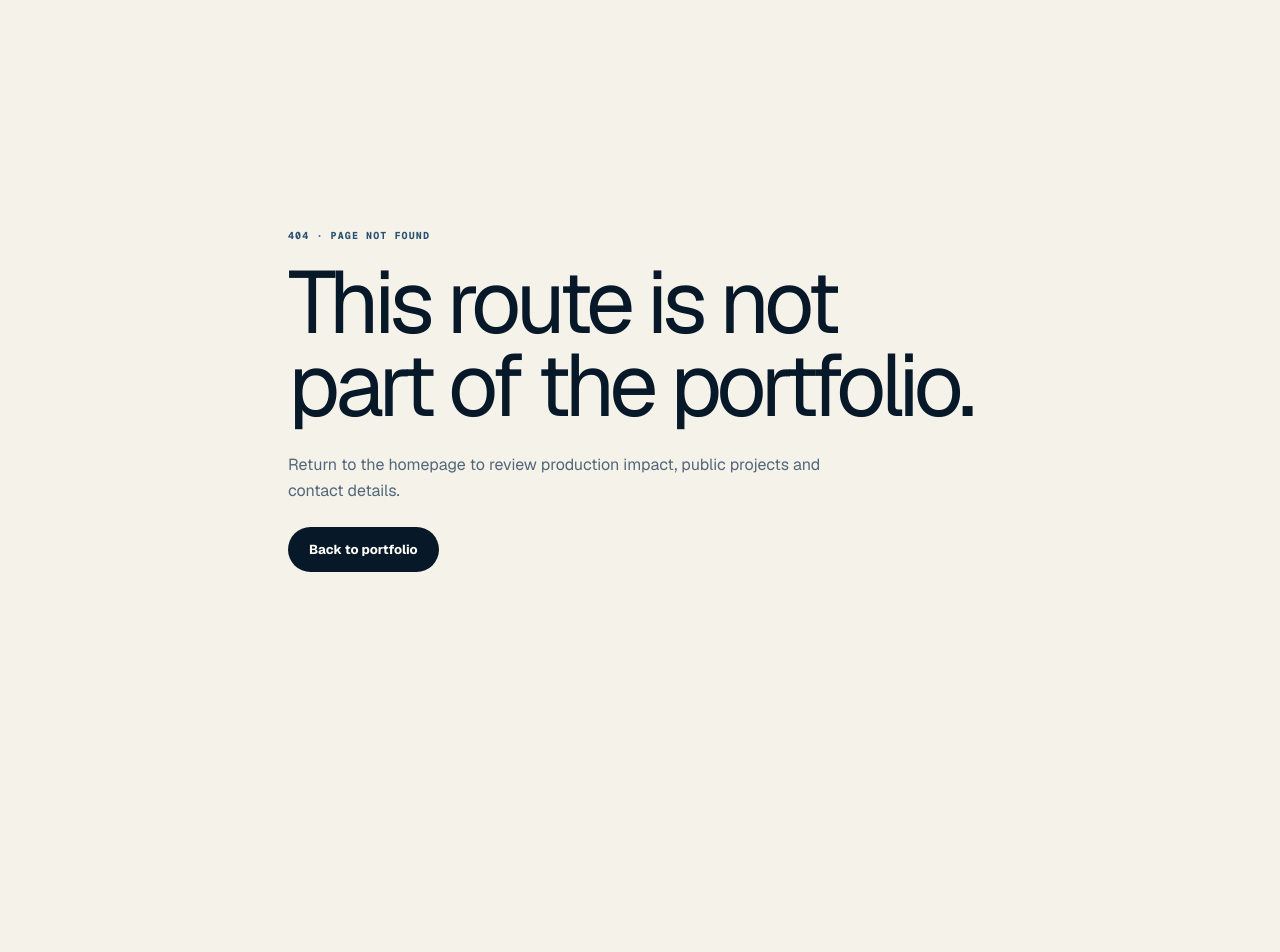
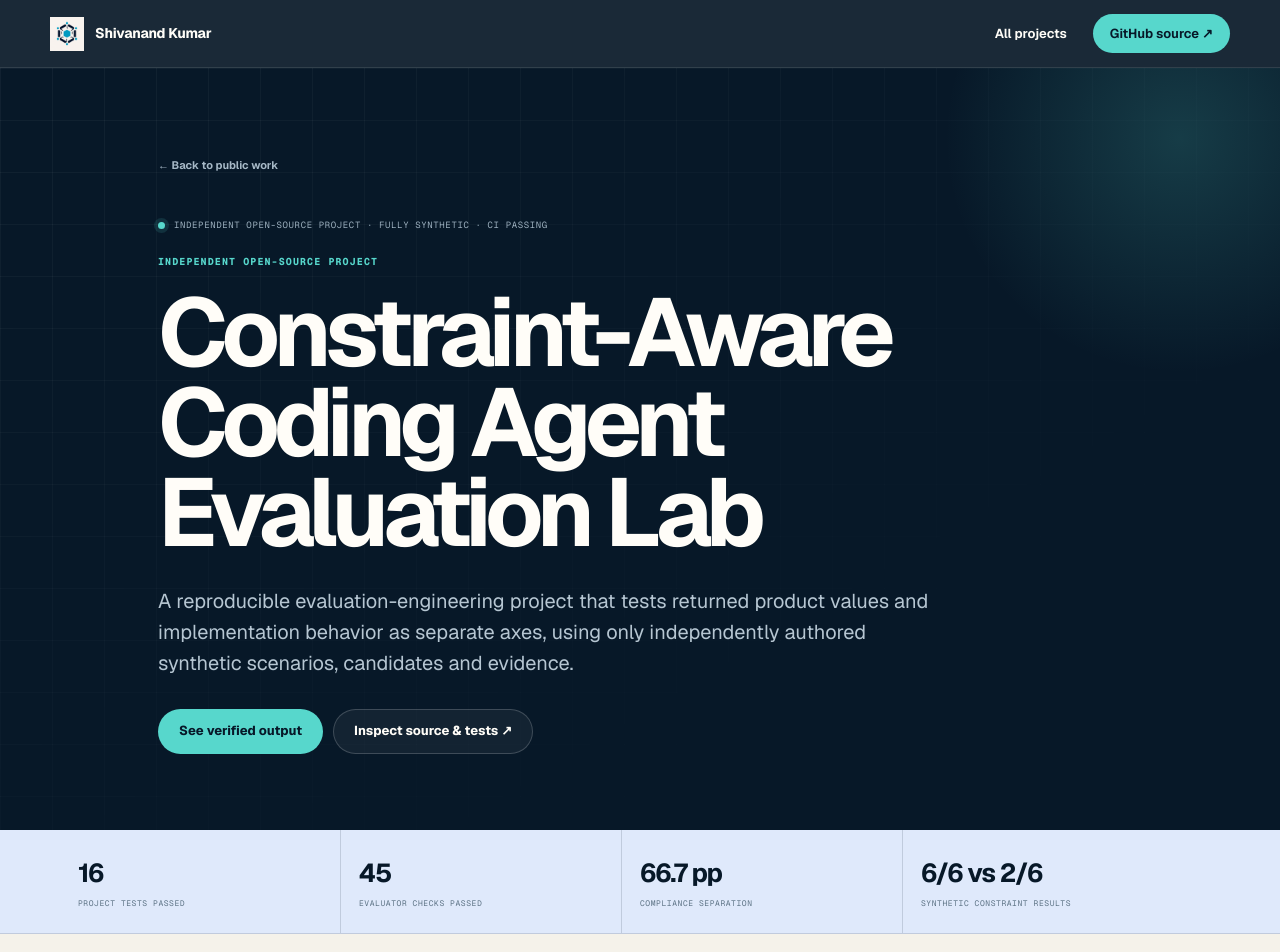
Before and after one commit to omni-shiva/shivanand-portfolio, a Next.js app: page /projects/constraint-aware-coding-agent-evals in a window 1280 px wide. Before the commit this address had no page. Shown: the top 952 px of the page. Before the commit the page ends 800 px from the top, so only its background shows below. Built offline with nearby package versions, Linux system fonts and the light colour scheme.

Commit message:
Add constraint-aware evaluation project

```diff
--- a/app/globals.css
+++ b/app/globals.css
@@ -477,7 +477,7 @@ nav a {
 .project-grid {
   display: grid;
   gap: 16px;
-  grid-template-columns: repeat(2, minmax(0, 1fr));
+  grid-template-columns: repeat(3, minmax(0, 1fr));
   margin-top: 34px;
 }
 
--- a/app/layout.tsx
+++ b/app/layout.tsx
@@ -42,6 +42,8 @@ export const metadata: Metadata = {
     "PySpark",
     "RAG",
     "LLM Evaluation",
+    "AI Evaluation",
+    "Coding Agent Evaluation",
     "Data Engineering",
     "Bengaluru India",
   ],
--- a/app/page.tsx
+++ b/app/page.tsx
@@ -260,8 +260,8 @@ export default function Home() {
               <h2>Don&apos;t just read the claims. Inspect the work.</h2>
             </div>
             <p>
-              Two reproducible projects built with synthetic data, versioned evaluation and clear
-              human-review boundaries. Each case study links to output, source, tests,
+              Three reproducible projects built with synthetic data, versioned evaluation and clear
+              scope boundaries. Each case study links to output, source, tests,
               architecture and disclosed limitations.
             </p>
           </div>
@@ -303,7 +303,7 @@ export default function Home() {
           </div>
 
           <p className="project-boundary-note">
-            These are independent public implementations—not employer systems. They contain no
+            These are independent public implementations, not employer systems. They contain no
             employer code, data, configuration or confidential architecture.
           </p>
         </div>
@@ -389,7 +389,7 @@ export default function Home() {
           </div>
 
           <a className="project-note" href="#projects">
-            <span>Public portfolio · 2 verified projects</span>
+            <span>Public portfolio · 3 verified projects</span>
             <strong>Open the case studies, outputs, tests and source →</strong>
           </a>
         </aside>
--- a/app/projects/ProjectDetail.tsx
+++ b/app/projects/ProjectDetail.tsx
@@ -1,3 +1,5 @@
+/* eslint-disable @next/next/no-img-element */
+
 import Link from "next/link";
 import type { PortfolioProject } from "./project-data";
 
@@ -25,7 +27,7 @@ export default function ProjectDetail({ project }: { project: PortfolioProject }
       />
       <header className="site-header project-site-header">
         <Link className="brand" href="/" aria-label="Shivanand Kumar portfolio home">
-          <span className="brand-mark">SK</span>
+          <img className="brand-mark" src="/shivanand-logo-180.png" alt="" />
           <span>Shivanand Kumar</span>
         </Link>
         <nav aria-label="Project navigation">
@@ -43,7 +45,7 @@ export default function ProjectDetail({ project }: { project: PortfolioProject }
             ← Back to public work
           </Link>
           <p className="project-status">
-            <span /> Independent build · Synthetic data · CI passing
+            <span /> {project.statusLabel}
           </p>
           <p className="section-kicker">{project.cardLabel}</p>
           <h1>{project.title}</h1>
@@ -109,6 +111,11 @@ export default function ProjectDetail({ project }: { project: PortfolioProject }
               <a href={project.evaluationUrl} target="_blank" rel="noreferrer">
                 Evaluation design ↗
               </a>
+              {project.reportUrl ? (
+                <a href={project.reportUrl} target="_blank" rel="noreferrer">
+                  Verified report ↗
+                </a>
+              ) : null}
               <a href={project.ciUrl} target="_blank" rel="noreferrer">
                 Passing CI ↗
               </a>
--- /dev/null
+++ b/app/projects/constraint-aware-coding-agent-evals/page.tsx
@@ -0,0 +1,30 @@
+import type { Metadata } from "next";
+import ProjectDetail from "../ProjectDetail";
+import { projectsBySlug } from "../project-data";
+
+const project = projectsBySlug["constraint-aware-coding-agent-evals"];
+const metaDescription =
+  "Independent Open-Source Project: a fully synthetic Python evaluation lab separating functional correctness from six runtime behavior constraints with reproducible evidence.";
+
+export const metadata: Metadata = {
+  title: `${project.title} | Shivanand Kumar`,
+  description: metaDescription,
+  alternates: { canonical: `/projects/${project.slug}/` },
+  openGraph: {
+    title: `${project.title} | Shivanand Kumar`,
+    description: metaDescription,
+    url: `https://shivanandkumar.in/projects/${project.slug}/`,
+    type: "website",
+    images: [],
+  },
+  twitter: {
+    card: "summary",
+    title: `${project.title} | Shivanand Kumar`,
+    description: metaDescription,
+    images: [],
+  },
+};
+
+export default function ConstraintAwareCodingAgentEvalsPage() {
+  return <ProjectDetail project={project} />;
+}
--- a/app/projects/project-data.ts
+++ b/app/projects/project-data.ts
@@ -2,10 +2,13 @@ const repositoryBase =
   "https://github.com/omni-shiva/shiva-applied-agentic/tree/main/projects";
 const repositoryFileBase =
   "https://github.com/omni-shiva/shiva-applied-agentic/blob/main/projects";
+const constraintEvalRepository =
+  "https://github.com/omni-shiva/constraint-aware-coding-agent-evals";
 
 export type PortfolioProject = {
   slug: string;
   cardLabel: string;
+  statusLabel: string;
   title: string;
   summary: string;
   outputHeadline: string;
@@ -24,6 +27,7 @@ export type PortfolioProject = {
   readmeUrl: string;
   architectureUrl: string;
   evaluationUrl: string;
+  reportUrl?: string;
   ciUrl: string;
   nextProject: { title: string; href: string };
 };
@@ -32,6 +36,7 @@ export const projects: PortfolioProject[] = [
   {
     slug: "data-platform-reliability-agent",
     cardLabel: "Data platform · Agentic AI",
+    statusLabel: "Independent build · Synthetic data · CI passing",
     title: "Data Platform Reliability Agent",
     summary:
       "A tool-using reliability agent with an optional OpenAI planner that investigates synthetic pipeline incidents and proposes, but never executes, remediation.",
@@ -99,6 +104,7 @@ export const projects: PortfolioProject[] = [
   {
     slug: "synthetic-data-print-recommendation-agent",
     cardLabel: "Synthetic data · Decision support",
+    statusLabel: "Independent build · Synthetic data · CI passing",
     title: "Synthetic Data and Print Recommendation Agent",
     summary:
       "Measures data scarcity, generates controlled document variations and compares 1x, 10x and 100x scaling on a separately versioned synthetic holdout with disjoint IDs.",
@@ -157,6 +163,74 @@ export const projects: PortfolioProject[] = [
     evaluationUrl: `${repositoryFileBase}/synthetic-data-print-recommendation-agent/docs/evaluation.md`,
     ciUrl: "https://github.com/omni-shiva/shiva-applied-agentic/actions/workflows/ci.yml",
     nextProject: {
+      title: "Constraint-Aware Coding Agent Evaluation Lab",
+      href: "/projects/constraint-aware-coding-agent-evals/",
+    },
+  },
+  {
+    slug: "constraint-aware-coding-agent-evals",
+    cardLabel: "Independent Open-Source Project",
+    statusLabel: "Independent Open-Source Project · Fully synthetic · CI passing",
+    title: "Constraint-Aware Coding Agent Evaluation Lab",
+    summary:
+      "A fully synthetic Python lab that separates ordinary functional correctness from six independently observed runtime behavior constraints.",
+    outputHeadline:
+      "Both synthetic candidates pass ordinary tests; focused probes separate 6/6 from 2/6 compliance.",
+    lede:
+      "A reproducible evaluation-engineering project that tests returned product values and implementation behavior as separate axes, using only independently authored synthetic scenarios, candidates and evidence.",
+    problem:
+      "Passing ordinary tests proves selected outputs, but it may miss unsafe behavior around one-shot iterables, object identity, input mutation, time snapshots, injected dependencies and stable ordering.",
+    role:
+      "I designed and built the scenario format, standard-library evaluator, focused runtime probes, accepted and adversarial validation fixtures, dual-axis grading, reproducible reports, release scanner, manifest checks, tests and CI.",
+    capabilities: [
+      "Python 3.11+ standard-library evaluation runtime and command-line interface",
+      "Six independently evaluated runtime behavior constraints",
+      "Fourteen accepted and twelve isolated adversarial implementation fixtures",
+      "Nineteen functional expectation checks and two decoupling fixtures",
+      "Byte-reproducible JSON and Markdown comparison reports",
+      "Public-release scanning and an 84-file SHA-256 manifest",
+    ],
+    architecture: [
+      "Validate the fully synthetic scenario, paths and evidence map",
+      "Materialize each authored candidate in a temporary workspace",
+      "Run the same ordinary functional tests for both candidates",
+      "Observe six behavior constraints through focused runtime probes",
+      "Grade both axes independently and generate reproducible evidence",
+    ],
+    metrics: [
+      { value: "16", label: "project tests passed" },
+      { value: "45", label: "evaluator checks passed" },
+      { value: "66.7 pp", label: "compliance separation" },
+    ],
+    boundaryMetric: { value: "6/6 vs 2/6", label: "synthetic constraint results" },
+    output: `{
+  "synthetic_reference": {
+    "functional_tests": "PASS",
+    "constraint_compliance": "6/6"
+  },
+  "synthetic_comparison": {
+    "functional_tests": "PASS",
+    "constraint_compliance": "2/6"
+  },
+  "compliance_separation": "66.7 percentage points"
+}`,
+    outputNote:
+      "Abbreviated verified result derived from the reproducible example report. Both authored candidates pass the same ordinary functional tests; the focused probes expose four behavior violations in the comparison candidate.",
+    boundary:
+      "Independent Open-Source Project. It is fully synthetic and independently authored, with no employer or client work, confidential tasks, prompts, tests, trajectories or datasets. It is not a production deployment, a real benchmark submission, an accepted third-party contribution or evidence about any commercial model.",
+    limitations: [
+      "This is a small deterministic teaching example, not a production benchmark or a claim about real-world model performance.",
+      "The candidates were authored to exercise evaluation paths; results must not be generalized to external repositories, agents or models.",
+      "Temporary workspaces provide file separation, not a security sandbox. Only trusted synthetic fixtures should be evaluated.",
+      "The release scanner checks configured patterns in publishable text files; it does not replace credential rotation or repository-host history cleanup after an accidental disclosure.",
+    ],
+    repoUrl: constraintEvalRepository,
+    readmeUrl: `${constraintEvalRepository}/blob/main/README.md`,
+    architectureUrl: `${constraintEvalRepository}/blob/main/docs/architecture.md`,
+    evaluationUrl: `${constraintEvalRepository}/blob/main/docs/methodology.md`,
+    reportUrl: `${constraintEvalRepository}/blob/main/reports/example/report.md`,
+    ciUrl: `${constraintEvalRepository}/actions/workflows/tests.yml`,
+    nextProject: {
       title: "Data Platform Reliability Agent",
       href: "/projects/data-platform-reliability-agent/",
     },
```
Also changed, not shown: 2 other files (tests, documents, lock files or other folders).
